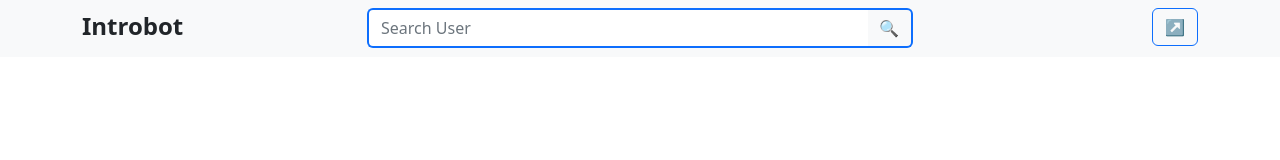
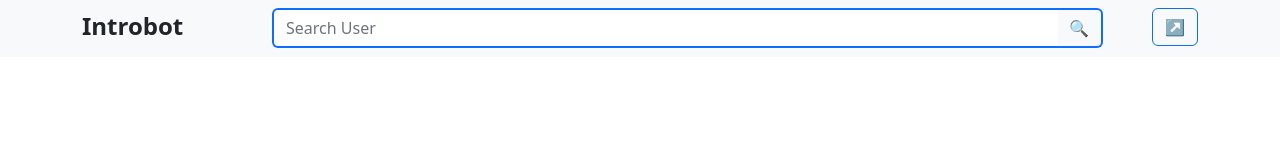
Before and after one commit to manishshahi1/template, a plain HTML site: page dashboard.html in a window 1280 px wide. Drawn offline with nearby package versions, Linux system fonts and the light colour scheme.

Commit message:
layout changes

```diff
--- a/dashboard.html
+++ b/dashboard.html
@@ -24,11 +24,11 @@
     <div class="container-fluid bg-light p-2">
       <div class="container">
         <div class="row">
-          <div class="col-3">
+          <div class="col-2">
             <h4 class="mt-1"><b>Introbot</b></h4>
           </div>
-          <div class="col-6">
-            <form action="/search/" role="search">
+          <div class="col-9">
+            <form action="/search/" class="mx-auto" role="search">
               <div class="input-group">
                 <input
                   type="text"
@@ -47,7 +47,7 @@
               </div>
             </form>
           </div>
-          <div class="col-3">
+          <div class="col-1">
             <a class="btn btn-outline-primary bg-gradient float-end">↗️</a>
           </div>
         </div>
```
